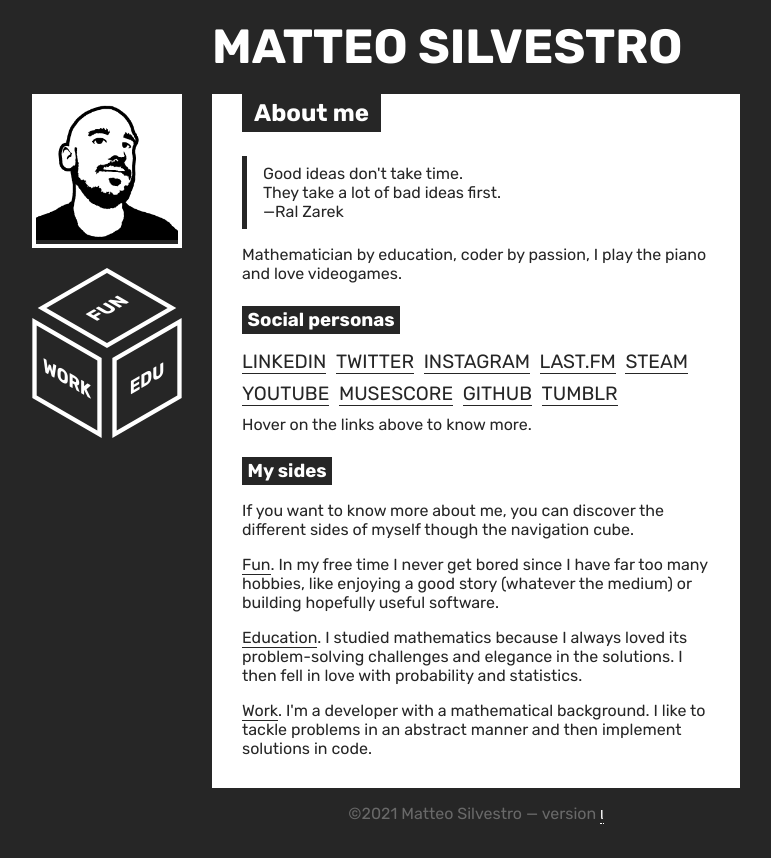
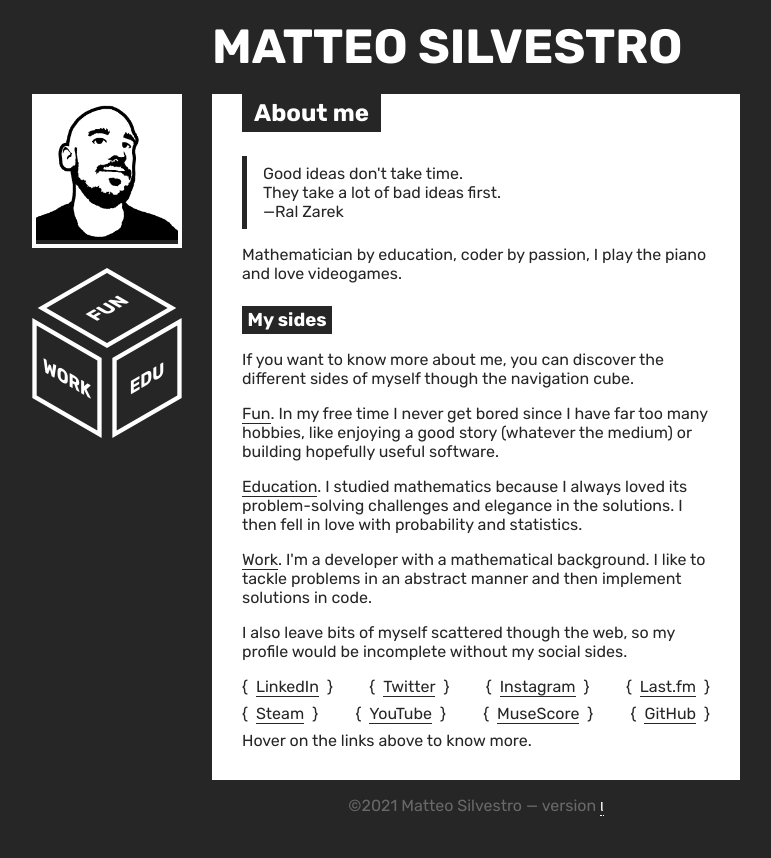
Before and after one commit to msilvestro/matteosilvestro, a Next.js app: page / in a window 1280 px wide. Shown: the top 858 px of the page, without its empty margins (254-1025 px from the left). Built offline with nearby package versions, Linux system fonts and the light colour scheme.

Commit message:
Improve social links style and positioning

```diff
--- a/src/components/SocialLinks.module.css
+++ b/src/components/SocialLinks.module.css
@@ -1,14 +1,30 @@
-ul.socialLinks {
+.socialLinks {
   margin: 0;
+  margin-top: 0.5em;
   padding: 0;
   display: flex;
   flex-wrap: wrap;
   list-style: none;
+  justify-content: space-between;
+  margin: 0 -0.5em;
 }
 
 .socialLinks > li {
+  margin: 0 0.5em;
+  margin-bottom: 0.5em;
+}
+
+.socialLinks > li::before {
+  content: "{";
   margin-right: 0.5em;
-  margin-bottom: 0.5em;
-  text-transform: uppercase;
-  font-size: 1.2em;
 }
+
+.socialLinks > li::after {
+  content: "}";
+  margin-left: 0.5em;
+}
+
+.socialLinks > li > a:hover {
+  background-color: #0077b5;
+  border-color: #0077b5;
+}
--- a/src/components/SocialLinks.tsx
+++ b/src/components/SocialLinks.tsx
@@ -15,7 +15,7 @@ const ActiveLink = ({ socialLinks }: Props) => {
     <p>
       <ul className={styles.socialLinks}>
         {socialLinks.map((socialLink) => (
-          <li>
+          <li key={socialLink.name}>
             <a href={socialLink.href}>{socialLink.name}</a>
           </li>
         ))}
--- a/src/pages/index.mdx
+++ b/src/pages/index.mdx
@@ -8,22 +8,6 @@ import SocialLinks from "../components/SocialLinks"
 
 Mathematician by education, coder by passion, I play the piano and love
 videogames.
-
-### Social personas
-
-<SocialLinks
-  socialLinks={[
-    { name: "LinkedIn", href: "https://www.linkedin.com/in/matteosilvestro/" },
-    { name: "Twitter", href: "https://twitter.com/msilvestro" },
-    { name: "Instagram", href: "https://www.instagram.com/msilvestro93" },
-    { name: "Last.fm", href: "http://www.lastfm.it/user/msilvestro" },
-    { name: "Steam", href: "http://steamcommunity.com/id/msilvestro/" },
-    { name: "YouTube", href: "https://www.youtube.com/c/MatteoSilvestro" },
-    { name: "MuseScore", href: "https://musescore.com/matteosilvestro" },
-    { name: "GitHub", href: "https://github.com/msilvestro" },
-    { name: "Tumblr", href: "https://mattlovelace.tumblr.com" },
-  ]}
-/>
 
 ### My sides
 
@@ -40,3 +24,19 @@ with probability and statistics.
 
 [Work](/work). I'm a developer with a mathematical background. I like to tackle
 problems in an abstract manner and then implement solutions in code.
+
+I also leave bits of myself scattered though the web, so my profile would be
+incomplete without my social sides.
+
+<SocialLinks
+  socialLinks={[
+    { name: "LinkedIn", href: "https://www.linkedin.com/in/matteosilvestro/" },
+    { name: "Twitter", href: "https://twitter.com/msilvestro" },
+    { name: "Instagram", href: "https://www.instagram.com/msilvestro93" },
+    { name: "Last.fm", href: "http://www.lastfm.it/user/msilvestro" },
+    { name: "Steam", href: "http://steamcommunity.com/id/msilvestro/" },
+    { name: "YouTube", href: "https://www.youtube.com/c/MatteoSilvestro" },
+    { name: "MuseScore", href: "https://musescore.com/matteosilvestro" },
+    { name: "GitHub", href: "https://github.com/msilvestro" },
+  ]}
+/>
--- a/src/styles.css
+++ b/src/styles.css
@@ -24,6 +24,7 @@ a {
 a:hover {
   color: white;
   background-color: #262626;
+  border-top: 1px solid #262626;
 }
 
 abbr {
```
